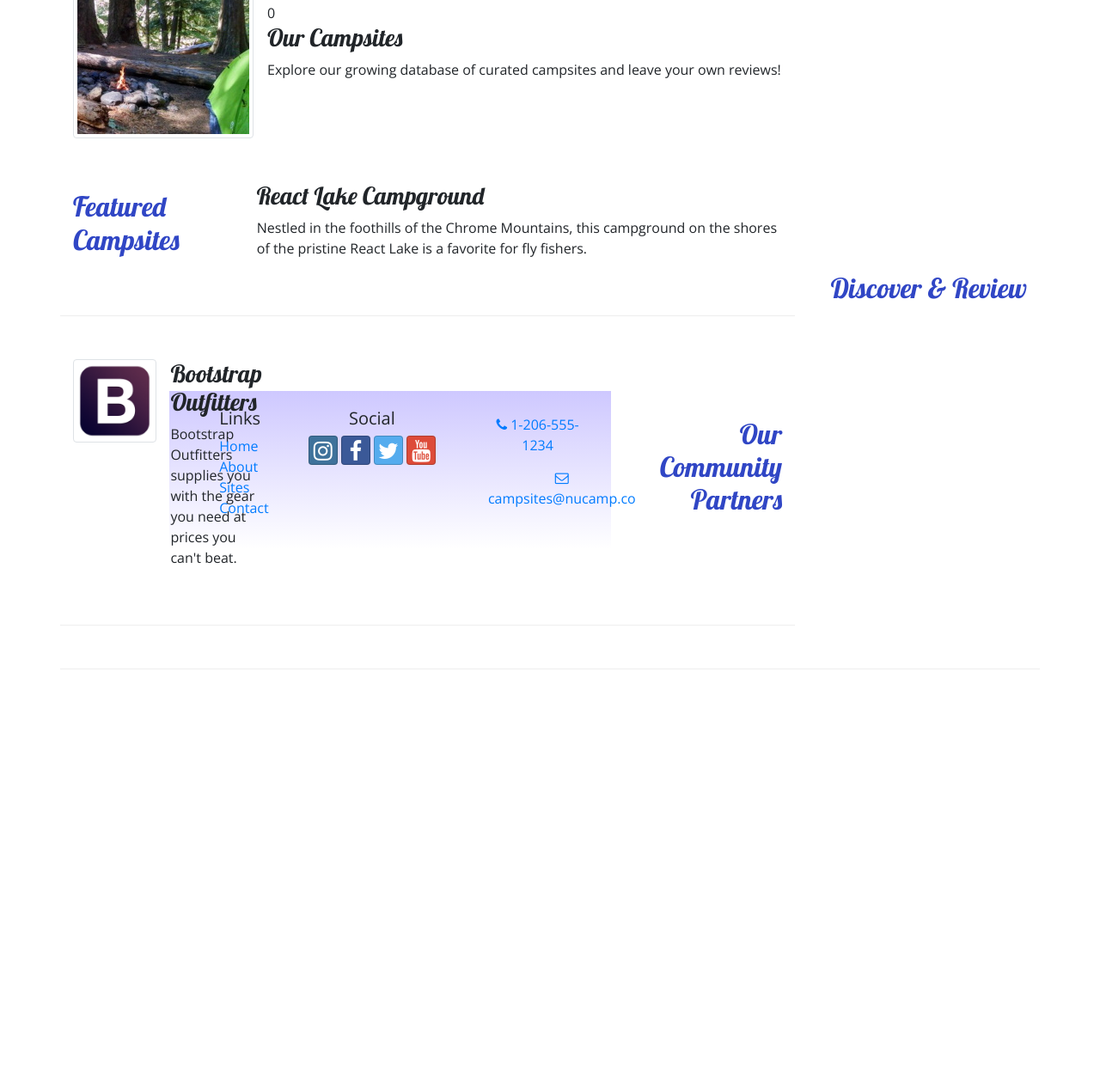
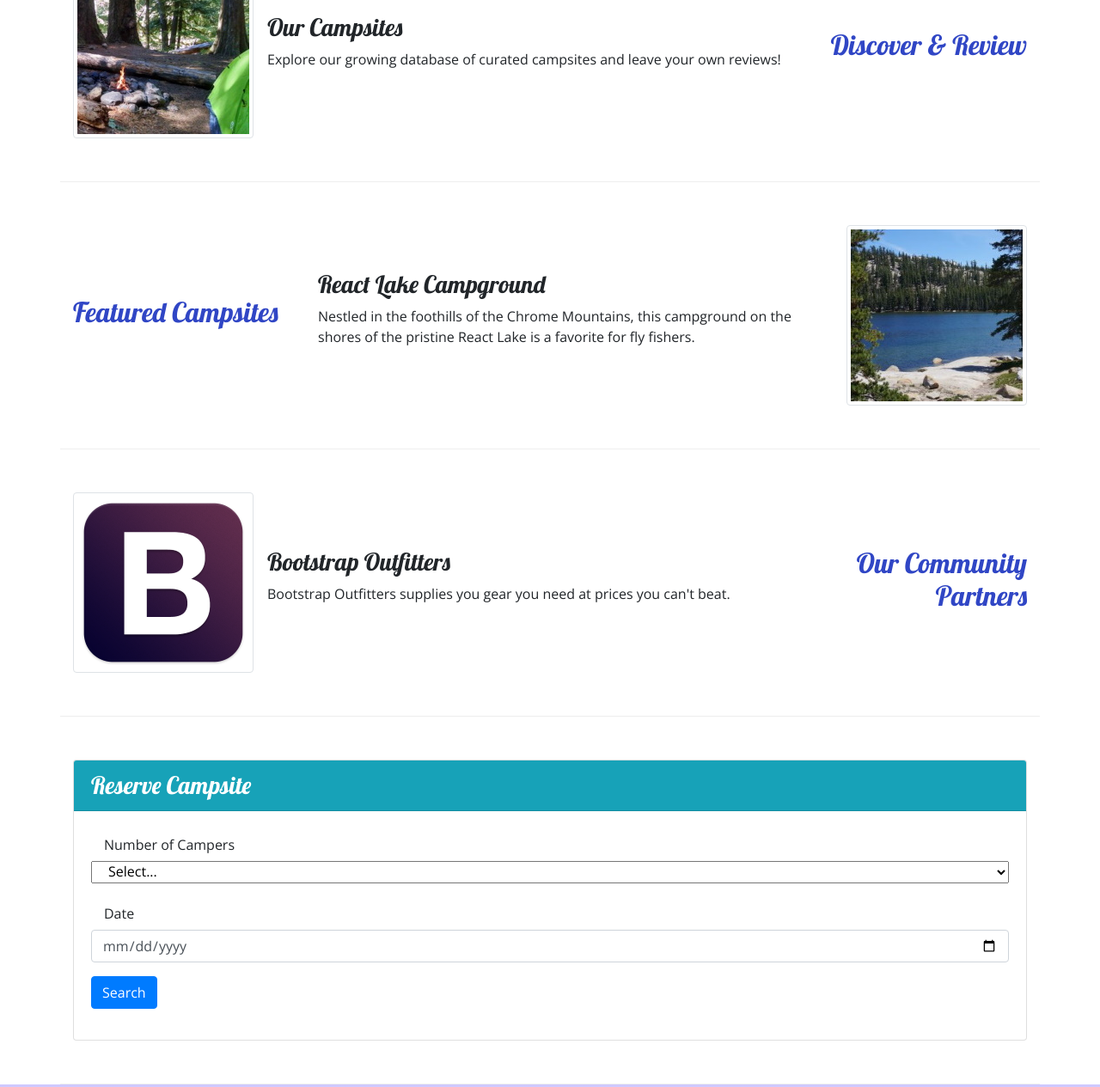
Before and after one commit to dendypat/nucamp-bootstrap, a website: page index.html in a window 1280 px wide. Shown: the part 319-1584 px from the top of the page at 86% size. Before the commit the page ends 1098 px from the top, so only its background shows below. Drawn offline with nearby package versions, Linux system fonts and the light colour scheme.

Commit message:
Week 2 Assignment

```diff
--- a/index.html
+++ b/index.html
@@ -13,37 +13,45 @@
 </head>
 
 <body>
-
     <header class="jumbotron jumbotron-fluid">
         <div class="container">
             <div class="row">
                 <div class="col-4 col-sm-3 col-md-2 align-self-center">
-                    <img src="img/logo.png" class="img-fluid" />
+                    <img src="img/logo.png" alt="logo" class="img-fluid" />
                 </div>
                 <div class="col">
                     <h1>NuCamp</h1>
                     <h2>a better way to camp</h2>
                 </div>
+                <div class="col-md-4 col-lg-2">
+                    <a href="#reserveForm" class="btn btn-info btn-lg mt-4">Reserve Campsite</a>
+                </div>
             </div>
         </div>
     </header>
-    <nav class="navbar navbar-expand-sm navbar-dark stick-top">
+    <nav class="navbar navbar-expand-sm navbar-dark sticky-top">
         <div class="container">
-            <a class="navbar-brand" href="#"><img src="img/logo.png" height="30" width="30" /></a>
+            <a class="navbar-brand" href="#"><img src="img/logo.png" alt="logo" height="30" width="30" /></a>
             <button class="navbar-toggler" type="button" data-toggle="collapse" data-target="#nucampNavbar">
                 <span class="navbar-toggler-icon"></span>
             </button>
             <div class="collapse navbar-collapse" id="nucampNavbar">
                 <ul class="navbar-nav">
-                    <li class="nav-item active"><a class="nav-link" href="#"><i class="fa fa-home fa-lg"></i> Home</a>
+                    <li class="nav-item active">
+                        <a class="nav-link" href="#"><i class="fa fa-home fa-lg"></i> Home</a>
                     </li>
-                    <li class="nav-item"><a class="nav-link" href="aboutus.html"><i class="fa fa-info fa-lg"></i>
-                            About</a></li>
-                    <li class="nav-item"><a class="nav-link" href="#"><i class="fa fa-list fa-lg"></i> Sites</a></li>
-                    <li class="nav-item"><a class="nav-link" href="contactus.html"><i
-                                class="fa fa-address-card fa-lg"></i>
-                            Contact</a></li>
+                    <li class="nav-item">
+                        <a class="nav-link" href="aboutus.html"><i class="fa fa-info fa-lg"></i> About</a>
+                    </li>
+                    <li class="nav-item">
+                        <a class="nav-link" href="#"><i class="fa fa-list fa-lg"></i> Sites</a>
+                    </li>
+                    <li class="nav-item">
+                        <a class="nav-link" href="contactus.html"><i class="fa fa-address-card fa-lg"></i> Contact</a>
+                    </li>
                 </ul>
+            </div>
+        </div>
     </nav>
     <div class="container">
         <div class="row row-content align-items-center">
@@ -53,43 +61,98 @@
             <div class="col">
                 <div class="media">
                     <img class="d-flex mr-3 img-thumbnail" src="img/breadcrumb-trail-thumb.jpg"
-                        alt="Breadcrumb Trail" />
-                    <div class="media-body align-self-center">0
+                        alt="Breadcrumb trail thumbnail" />
+                    <div class="media-body align-self-center">
                         <h3>Our Campsites</h3>
-                        <p class="d-none d-sm-block">Explore our growing database of curated campsites and leave your
-                            own reviews!</p>
+                        <p class="d-none d-sm-block">
+                            Explore our growing database of curated campsites and leave your
+                            own reviews!
+                        </p>
                     </div>
                 </div>
-
+            </div>
+        </div>
+    </div>
+    <div class="container">
         <div class="row row-content align-items-center">
             <div class="col-sm-4 col-md-3">
                 <h2>Featured Campsites</h2>
             </div>
             <div class="col">
+                <div class="media">
+                    <div class="media-body align-self-center">
                         <h3>React Lake Campground</h3>
-                        <p>Nestled in the foothills of the Chrome Mountains, this campground on the shores of the
-                            pristine React
-                            Lake is a favorite for fly fishers.</p>
+                        <p class="d-none d-sm-block">
+                            Nestled in the foothills of the Chrome Mountains, this
+                            campground on the shores of the pristine React Lake is a
+                            favorite for fly fishers.
+                        </p>
+                    </div>
+                    <img class="d-flex ml-3 img-thumbnail" src="img/react-lake-thumb.jpg">
                 </div>
             </div>
-
+        </div>
+    </div>
+    <div class="container">
         <div class="row row-content align-items-center">
             <div class="col-sm-4 order-sm-last col-md-3">
                 <h2 class="text-sm-right">Our Community Partners</h2>
             </div>
             <div class="col">
                 <div class="media">
-                            <img class="d-flex mr-3 img-thumbnail" src="img/bootstrap-thumb.png"
-                                alt="Bootstrap Outfitters" />
+                    <img src="img/bootstrap-thumb.png" alt="Bootstrap Outfitters" class="d-flex mr-3 img-thumbnail" />
                     <div class="media-body align-self-center">
                         <h3>Bootstrap Outfitters</h3>
-                                <p class="d-none d-sm-block">Bootstrap Outfitters supplies you with the gear you need at
-                                    prices you can't beat.
+                        <p class="d-none d-sm-block">
+                            Bootstrap Outfitters supplies you gear you need at prices you
+                            can't beat.
                         </p>
                     </div>
                 </div>
             </div>
-
+        </div>
+    </div>
+    <div class="container">
+        <div class="row row-content align-items-center">
+            <div class="col">
+                <div class="card">
+                    <h3 class="card-header bg-info text-white">Reserve Campsite</h3>
+                    <div class="card-body">
+                        <form id="reserveForm">
+                            <div class="form-group row">
+                                <div class="col">
+                                    <label class="col col-sm-6 col-form-label">Number of Campers</label>
+                                    <select class="col" name="numCampers" id="numCampers">
+                                        <option selected>Select...</option>
+                                        <option value="1">1</option>
+                                        <option value="2">2</option>
+                                        <option value="3">3</option>
+                                        <option value="4">4</option>
+                                        <option value="5">5</option>
+                                        <option value="6">6</option>
+                                    </select>
+                                </div>
+                            </div>
+                            <div class="form-group row">
+                                <div class="col">
+                                    <label class="col col-form-label">Date</label>
+                                    <div>
+                                        <input type="date" class="form-control" id="date" name="date"
+                                            placeholder="Date">
+                                    </div>
+                                </div>
+                            </div>
+                            <div class="form-group row">
+                                <div class="col">
+                                    <button type="submit" class="btn btn-primary">Search</button>
+                                </div>
+                            </div>
+                        </form>
+                    </div>
+                </div>
+            </div>
+        </div>
+    </div>
     <footer class="site-footer">
         <div class="container">
             <div class="row">
@@ -114,8 +177,7 @@
                             class="fa fa-youtube"></i></a>
                 </div>
                 <div class="col-sm-4 text-center">
-                                    <a role="button" class="btn btn-link" href="tel:+12065551234"><i
-                                            class="fa fa-phone"></i>
+                    <a role="button" class="btn btn-link" href="tel:+12065551234"><i class="fa fa-phone"></i>
                         1-206-555-1234</a><br />
                     <a role="button" class="btn btn-link" href="mailto:campsites@nucamp.co"><i
                             class="fa fa-envelope-o"></i> campsites@nucamp.co</a>
@@ -123,6 +185,7 @@
             </div>
         </div>
     </footer>
+    <!-- jQuery must come first, then Popper.js, then the Bootstrap JavaScript plugins.-->
     <script src="node_modules/jquery/dist/jquery.slim.min.js"></script>
     <script src="node_modules/popper.js/dist/umd/popper.min.js"></script>
     <script src="node_modules/bootstrap/dist/js/bootstrap.min.js"></script>
```
Also changed, not shown: aboutus.html (+0 -3 lines). Lines whose indentation alone changed are shown as unchanged.
